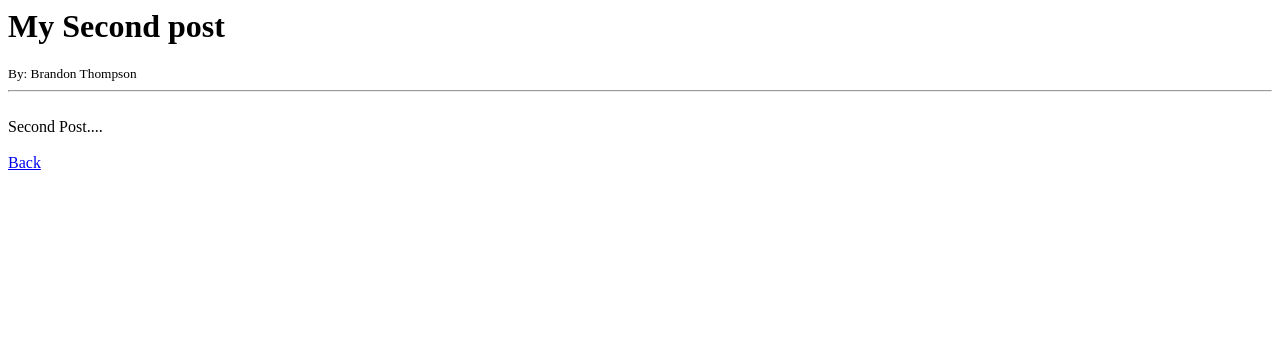
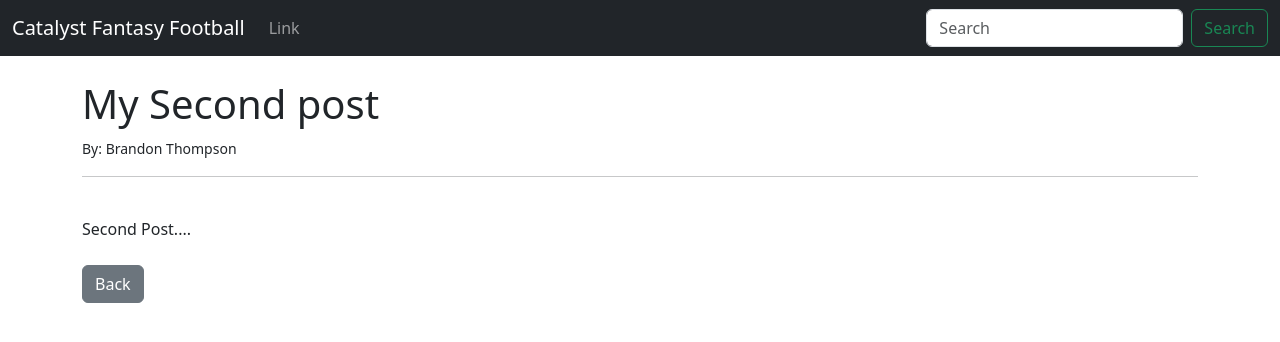
Before and after one commit to bthomp24/catalyst-fantasy-football, a Django app: page /article/2 in a window 1280 px wide. Shown: the top 342 px of the page. Run offline with Django 4.2, Linux system fonts and the light colour scheme; data comes from the database, SQL or seed files in the repository; both versions use the stored data as it was after the commit.

Commit message:
Style with Bootstrap

```diff
--- a/cffwebsite/cffapp/models.py
+++ b/cffwebsite/cffapp/models.py
@@ -3,6 +3,7 @@ from django.contrib.auth.models import User
 
 class Post(models.Model):
     title = models.CharField(max_length=255)
+    title_tag = models.CharField(max_length=255, default='Catalyst Fantasy Football')
     author = models.ForeignKey(User, on_delete=models.CASCADE)
     body = models.TextField()
 
--- a/cffwebsite/cffapp/templates/article_details.html
+++ b/cffwebsite/cffapp/templates/article_details.html
@@ -1,3 +1,12 @@
+{% extends 'base.html' %}
+
+{% block title %}
+    {{ post.title_tag }}
+{% endblock %}
+
+
+{% block content %}
+
 <h1>{{ post.title }}</h1>
 <small>
     By: {{ post.author.first_name }}
@@ -8,4 +17,6 @@
 {{post.body}}
 
 <br/><br/>
-<a href="{% url 'home' %}">Back</a>
+<a href="{% url 'home' %}" class="btn btn-secondary">Back</a>
+
+{% endblock %}
--- /dev/null
+++ b/cffwebsite/cffapp/templates/base.html
@@ -0,0 +1,40 @@
+<!doctype html>
+<html lang="en">
+  <head>
+    <meta charset="utf-8">
+    <meta name="viewport" content="width=device-width, initial-scale=1">
+    <title>
+        {% block title %}
+            Catalyst Fantasy Football
+        {% endblock %}</title>
+    <link href="https://cdn.jsdelivr.net/npm/bootstrap@5.3.0/dist/css/bootstrap.min.css" rel="stylesheet" integrity="sha384-9ndCyUaIbzAi2FUVXJi0CjmCapSmO7SnpJef0486qhLnuZ2cdeRhO02iuK6FUUVM" crossorigin="anonymous">
+  </head>
+  <body>
+    <nav class="navbar navbar-expand-lg navbar-dark bg-dark">
+        <div class="container-fluid">
+          <a class="navbar-brand" href="{% url 'home' %}">Catalyst Fantasy Football</a>
+          <button class="navbar-toggler" type="button" data-bs-toggle="collapse" data-bs-target="#navbarSupportedContent" aria-controls="navbarSupportedContent" aria-expanded="false" aria-label="Toggle navigation">
+            <span class="navbar-toggler-icon"></span>
+          </button>
+          <div class="collapse navbar-collapse" id="navbarSupportedContent">
+            <ul class="navbar-nav me-auto mb-2 mb-lg-0">
+              <li class="nav-item">
+                <a class="nav-link" href="#">Link</a>
+              </li>
+            </ul>
+            <form class="d-flex" role="search">
+              <input class="form-control me-2" type="search" placeholder="Search" aria-label="Search">
+              <button class="btn btn-outline-success" type="submit">Search</button>
+            </form>
+          </div>
+        </div>
+      </nav>
+    <br/>
+    <div class="container">
+        {% block content %}
+
+        {% endblock %}
+    </div>
+    <script src="https://cdn.jsdelivr.net/npm/bootstrap@5.3.0/dist/js/bootstrap.bundle.min.js" integrity="sha384-geWF76RCwLtnZ8qwWowPQNguL3RmwHVBC9FhGdlKrxdiJJigb/j/68SIy3Te4Bkz" crossorigin="anonymous"></script>
+  </body>
+</html>
```
Also changed, not shown: cffwebsite/cffapp/templates/home.html (+8 -0 lines), cffwebsite/cffapp/migrations/0002_post_title_tag.py (added), cffwebsite/cffapp/migrations/0003_alter_post_title_tag.py (added), cffwebsite/db.sqlite3.
